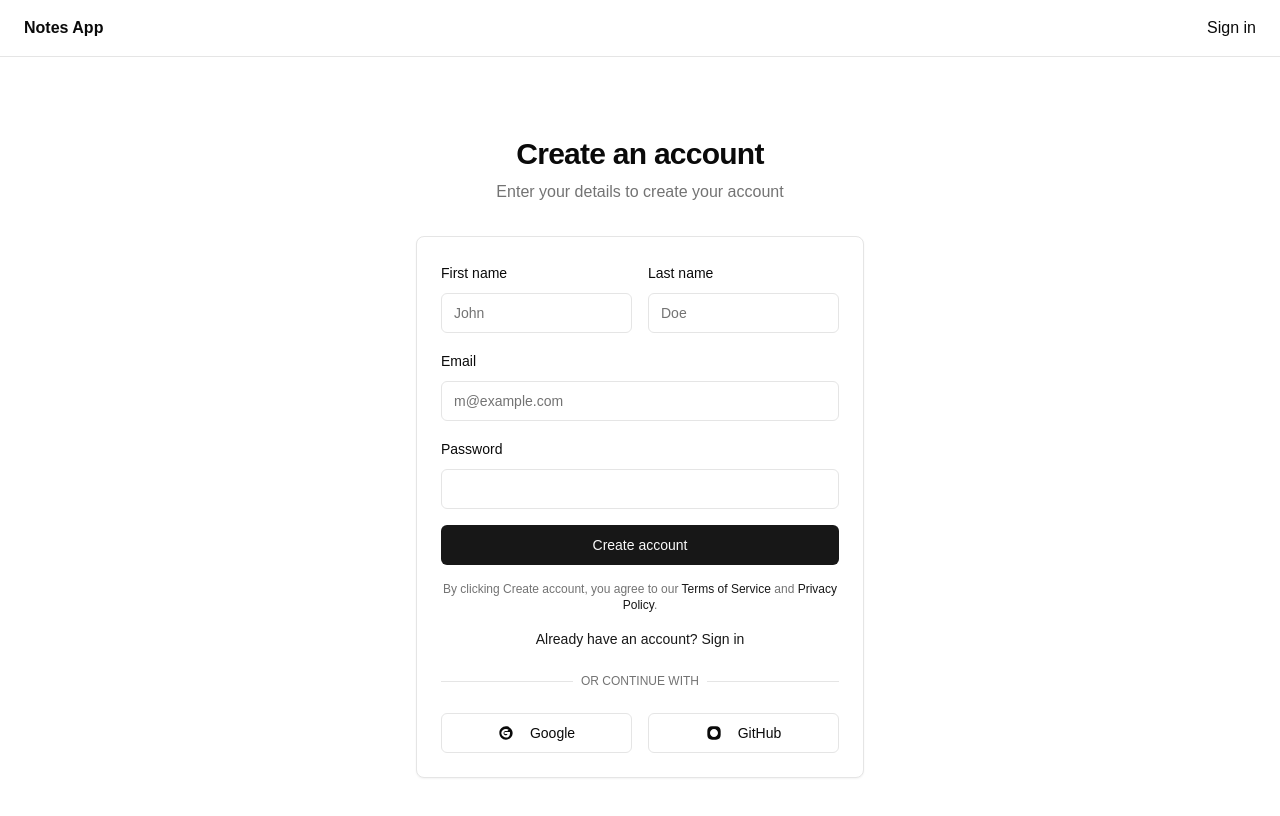
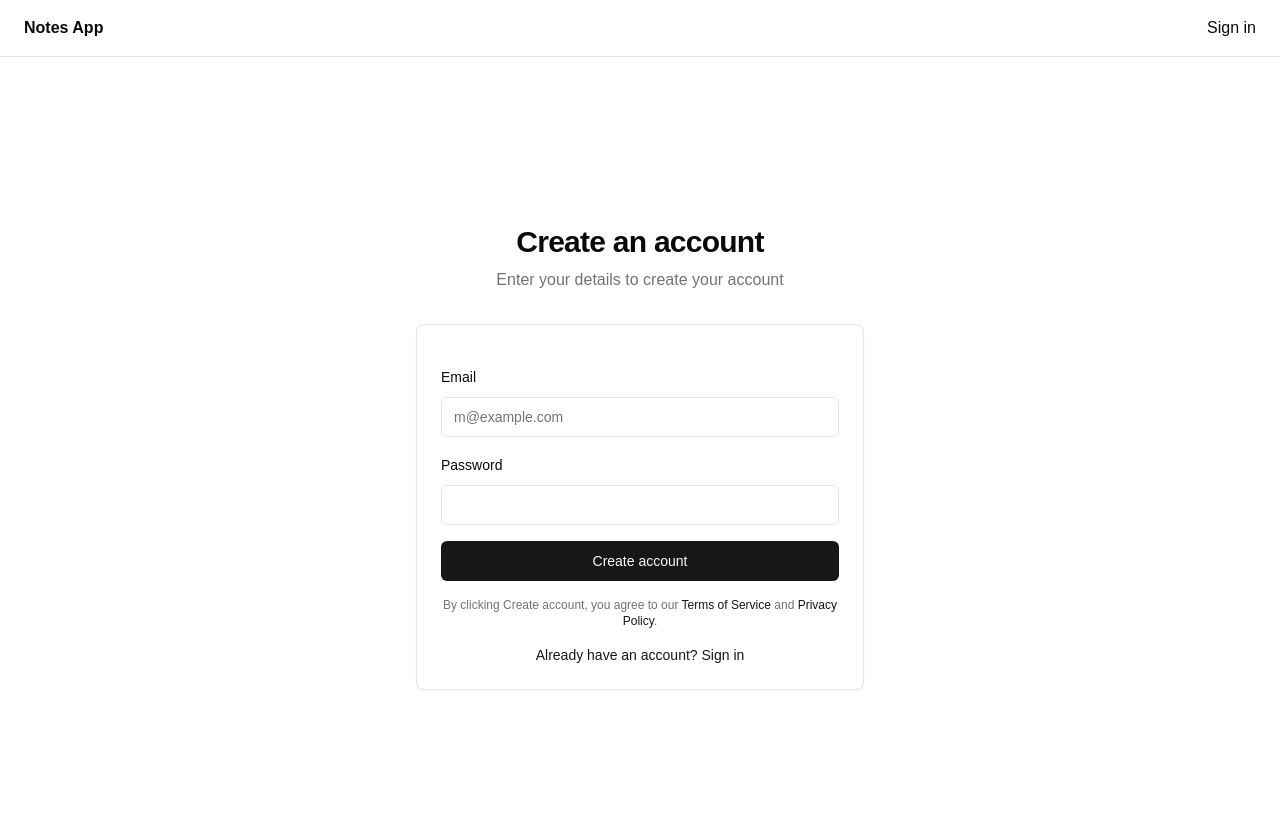
Before and after one commit to iam-qwerty/supabase-notes-app, a Next.js app: page /signup in a window 1280 px wide. Shown: the top 816 px of the page. Built offline with nearby package versions, Linux system fonts and the light colour scheme; no server answers.

Commit message:
commented out some code

```diff
--- a/app/login/components/login-form.tsx
+++ b/app/login/components/login-form.tsx
@@ -75,7 +75,7 @@ export function LoginForm() {
         </Link>
       </div>
 
-      <div className="relative my-6">
+      {/* <div className="relative my-6">
         <div className="absolute inset-0 flex items-center">
           <div className="w-full border-t"></div>
         </div>
@@ -99,7 +99,7 @@ export function LoginForm() {
           </svg>
           GitHub
         </Button>
-      </div>
+      </div> */}
     </>
   )
 }
--- a/app/signup/components/signup-form.tsx
+++ b/app/signup/components/signup-form.tsx
@@ -22,7 +22,7 @@ export function SignUpForm() {
     <>
       <form action={handleSubmit} className="space-y-4">
         <div className="grid gap-4 grid-cols-2">
-          <div className="space-y-2">
+          {/* <div className="space-y-2">
             <label className="text-sm font-medium leading-none peer-disabled:cursor-not-allowed peer-disabled:opacity-70" htmlFor="firstName">
               First name
             </label>
@@ -45,7 +45,7 @@ export function SignUpForm() {
               required
               disabled={isLoading}
             />
-          </div>
+          </div> */}
         </div>
         <div className="space-y-2">
           <label className="text-sm font-medium leading-none peer-disabled:cursor-not-allowed peer-disabled:opacity-70" htmlFor="email">
@@ -102,7 +102,7 @@ export function SignUpForm() {
         </Link>
       </div>
 
-      <div className="relative my-6">
+      {/* <div className="relative my-6">
         <div className="absolute inset-0 flex items-center">
           <div className="w-full border-t"></div>
         </div>
@@ -126,7 +126,7 @@ export function SignUpForm() {
           </svg>
           GitHub
         </Button>
-      </div>
+      </div> */}
     </>
   )
 }
```
